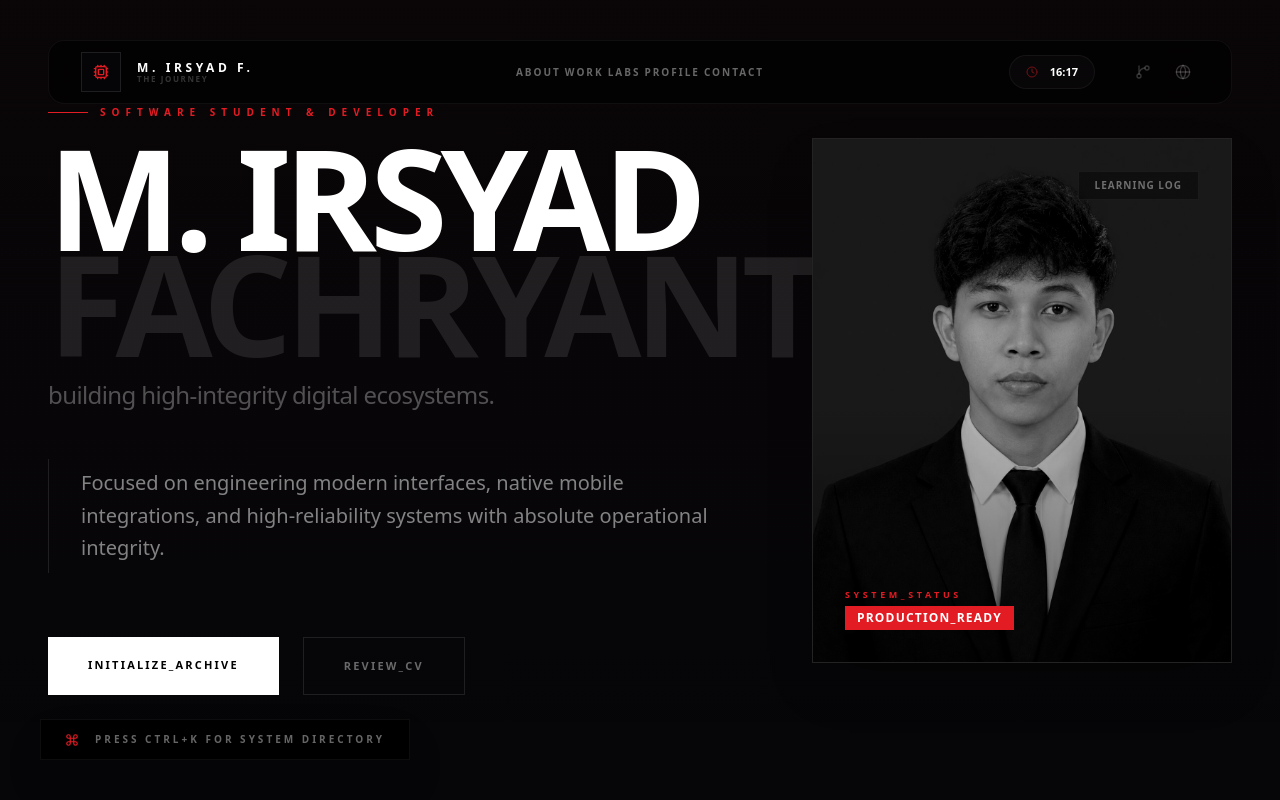
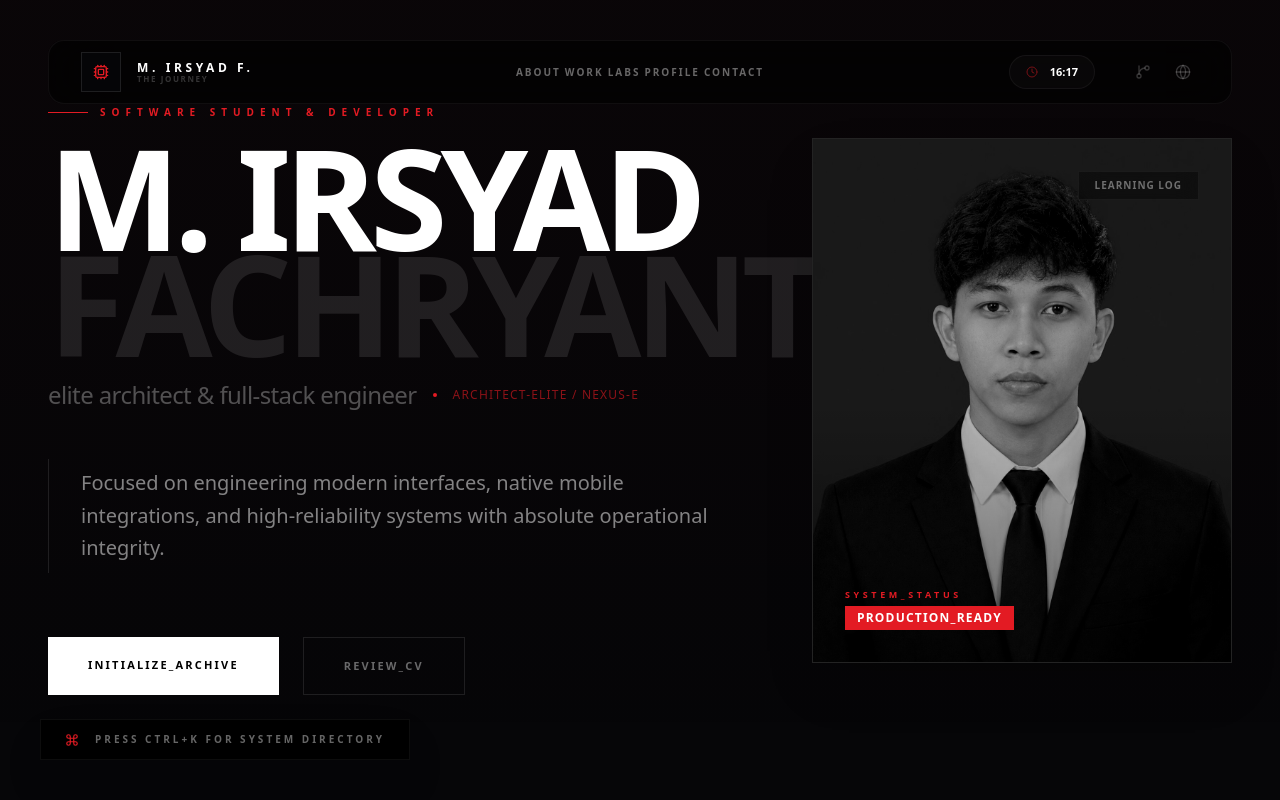
Before and after one commit to mirsydfchrynto/portfolio-irsyad, a Next.js app: page / in a window 1280 px wide. Shown: the top 800 px of the page. Built offline with nearby package versions, Linux system fonts and the light colour scheme.

Commit message:
chore: tidy portfolio & CV, initialize Architect-Elite group structure

```diff
--- a/src/app/page.tsx
+++ b/src/app/page.tsx
@@ -66,9 +66,15 @@ export default function Home() {
                   M. Irsyad <br/>
                   <span className="text-white/10 group-hover:text-[#E31B23] transition-colors duration-1000 ease-out">Fachryanto</span>
                 </h1>
-                <p className="text-white/30 font-display text-lg md:text-2xl tracking-tight lowercase max-w-xl">
-                  Building High-Integrity Digital Ecosystems.
-                </p>
+                <div className="flex items-center gap-4">
+                  <p className="text-white/30 font-display text-lg md:text-2xl tracking-tight lowercase">
+                    {introduction.subtitle}
+                  </p>
+                  <span className="w-1 h-1 rounded-full bg-[#E31B23]" />
+                  <p className="text-[#E31B23] font-mono text-xs tracking-widest uppercase opacity-60">
+                    {introduction.group}
+                  </p>
+                </div>
               </div>
 
               <p className="text-white/50 text-base md:text-xl leading-relaxed max-w-2xl font-medium border-l border-white/10 pl-6 md:pl-8 py-2">
--- a/src/components/ProjectDetailsModal.tsx
+++ b/src/components/ProjectDetailsModal.tsx
@@ -2,7 +2,7 @@
 
 import { useEffect } from "react";
 import { motion, AnimatePresence } from "framer-motion";
-import { X, GitBranch, ArrowUpRight, Zap, ShieldAlert, CheckCircle2, FolderTree, Info } from "lucide-react";
+import { X, GitBranch, ArrowUpRight, Zap, ShieldAlert, CheckCircle2, FolderTree, Info, Users2 } from "lucide-react";
 
 interface TimelineItem {
   label: string;
@@ -13,6 +13,12 @@ interface FailureRecovery {
   incident: string;
   rootCause: string;
   recovery: string;
+}
+
+interface Collaborator {
+  name: string;
+  role: string;
+  github?: string;
 }
 
 interface ProjectDetails {
@@ -29,6 +35,7 @@ interface ProjectDetails {
   timeline?: TimelineItem[];
   failureRecovery?: FailureRecovery;
   folderStructure?: string;
+  collaborators?: Collaborator[];
   journal: {
     context: string;
     whyBuilt: string;
@@ -141,6 +148,36 @@ export function ProjectDetailsModal({ project, isOpen, onClose }: ProjectDetails
                  </motion.section>
 
                  <motion.aside {...sectionReveal} className="lg:col-span-4 space-y-10">
+                    {/* Collaborators Section */}
+                    {project.collaborators && project.collaborators.length > 0 && (
+                      <div className="p-8 border border-white/5 bg-white/[0.01] space-y-8 mb-10">
+                        <div className="flex items-center gap-3">
+                          <Users2 size={14} className="text-[#E31B23]" />
+                          <span className="font-mono text-[9px] text-[#E31B23] font-black uppercase tracking-[0.4em]">Project_Collective</span>
+                        </div>
+                        <div className="space-y-6">
+                          {project.collaborators.map((member, i) => (
+                            <div key={i} className="group/member space-y-2">
+                              <div className="flex justify-between items-center">
+                                <span className="text-[11px] text-white font-black uppercase tracking-widest">{member.name}</span>
+                                {member.github && (
+                                  <a
+                                    href={member.github}
+                                    target="_blank"
+                                    rel="noopener noreferrer"
+                                    className="text-white/20 hover:text-[#E31B23] transition-colors"
+                                  >
+                                    <GitBranch size={12} />
+                                  </a>
+                                )}
+                              </div>
+                              <p className="text-[10px] text-white/30 font-mono uppercase tracking-wider">{member.role}</p>
+                            </div>
+                          ))}
+                        </div>
+                      </div>
+                    )}
+
                     <div className="p-8 border border-white/5 bg-white/[0.01] space-y-8">
                        <span className="font-mono text-[9px] text-[#E31B23] font-black uppercase tracking-[0.4em]">Success_Metrics</span>
                        <div className="space-y-6">
--- a/src/components/ProjectLabCard.tsx
+++ b/src/components/ProjectLabCard.tsx
@@ -1,5 +1,5 @@
 import { motion, useMotionValue, useSpring, useTransform } from "framer-motion";
-import { ArrowUpRight, GitBranch, FlaskConical, Layout, ShieldCheck } from "lucide-react";
+import { ArrowUpRight, GitBranch, FlaskConical, Layout, ShieldCheck, Users2 } from "lucide-react";
 import { Magnetic } from "./Magnetic";
 
 interface ProjectLabCardProps {
@@ -9,6 +9,7 @@ interface ProjectLabCardProps {
     tagline: string;
     tags: string[];
     links: { repo: string; visit: string };
+    collaborators?: any[];
   };
   onOpenDetails: () => void;
 }
--- a/src/config/portfolioData.ts
+++ b/src/config/portfolioData.ts
@@ -1,6 +1,7 @@
 export const introduction = {
   title: "M. Irsyad Fachryanto",
-  subtitle: "Software Architect & Full-Stack Engineer",
+  subtitle: "Elite Architect & Full-Stack Engineer",
+  group: "Architect-Elite / Nexus-E",
   bio: "I am a computer science student dedicated to engineering high-integrity digital ecosystems. My core expertise lies in Flutter, Kotlin Native, and Next.js. I prioritize scalable architecture, operational reliability, and clean structures over complex but fragile solutions. This archive documents my engineering journey, problem-solving methodologies, and system-level explorations."
 };
 
@@ -12,6 +13,9 @@ export const productionExperience = {
   tagline: "High-integrity dual-platform exam ecosystem featuring native Android Kiosk Mode and dynamic QR handshake authentication.",
   url: "https://okeybimbel.web.app/",
   image: "/okey_bimbel_preview.webp",
+  collaborators: [
+    { name: "M. Irsyad Fachryanto", role: "Lead Full-Stack Developer", github: "https://github.com/mirsydfchrynto" }
+  ],
   metrics: [
     "Managing live exam operations for hundreds of concurrent students with zero data loss.",
     "Automated centralized exam distribution and real-time monitoring workflows.",
@@ -51,6 +55,9 @@ export const blueprints = [
     tags: ["Flutter", "Dart", "Kotlin Native", "Next.js 16", "Firestore"],
     links: { visit: "", repo: "https://github.com/mirsydfchrynto/CBT-System" },
     image: "/secure_cbt_ui.webp",
+    collaborators: [
+      { name: "M. Irsyad Fachryanto", role: "Lead System Architect", github: "https://github.com/mirsydfchrynto" }
+    ],
     overview: "Secure CBT Master focuses on creating an isolated exam environment. It uses hardware-level window flags to block screenshots and screencasts.",
     folderStructure: `cbt-system/
 ├── mobile-cbt/ (Flutter)
@@ -85,6 +92,9 @@ export const blueprints = [
     tags: ["Flutter", "Dart", "Firebase App Check", "Next.js", "NoSQL"],
     links: { visit: "", repo: "https://github.com/mirsydfchrynto/GEGES_Capstone" },
     image: "/geges_barber_ui.webp",
+    collaborators: [
+      { name: "M. Irsyad Fachryanto", role: "Lead Full-Stack Developer", github: "https://github.com/mirsydfchrynto" }
+    ],
     overview: "A comprehensive solution for barbershop management, featuring customer booking apps and owner dashboards for workforce management.",
     folderStructure: `geges-barber/
 ├── lib/
@@ -108,7 +118,7 @@ export const blueprints = [
   },
   {
     id: "03",
-    title: "VisionSafe (EyeGuardian)",
+    title: "capstone-pt2 (VisionSafe)",
     tagline: "On-device AI eye-fatigue mitigation system using MediaPipe Face Mesh for real-time distance monitoring.",
     curiosity: "Can we reduce Computer Vision Syndrome using Edge AI without sending visual data to a server?",
     systemsExplored: "Flutter, MediaPipe Face Mesh (Edge AI), Background Services, Local Notifications, SQLite.",
@@ -117,6 +127,10 @@ export const blueprints = [
     tags: ["Flutter", "MediaPipe", "Edge AI", "Computer Vision"],
     links: { visit: "", repo: "https://github.com/mirsydfchrynto/visionsafe-app" },
     image: "/avatar.jpg",
+    collaborators: [
+      { name: "M. Irsyad Fachryanto", role: "AI Research Lead", github: "https://github.com/mirsydfchrynto" },
+      { name: "Marsha Dwi Lucyana", role: "UI/UX & Research Analyst", github: "https://github.com/marshadwi" }
+    ],
     overview: "VisionSafe uses Edge AI to monitor if a user is too close to the screen or blinking infrequently, providing real-time alerts.",
     failureRecovery: {
       incident: "Background processing killed by Android System due to high resource usage.",
--- a/src/config/resume.html
+++ b/src/config/resume.html
@@ -257,7 +257,7 @@
       <div class="header-left">
         <div class="name-title">
           <h1>M. IRSYAD FACHRYANTO</h1>
-          <div class="title-sub">Mobile Engineer & Full-Stack Developer</div>
+          <div class="title-sub">Elite Architect & Full-Stack Engineer</div>
         </div>
         <div class="contact-grid">
           <div class="contact-col">
```
Also changed, not shown: src/config/pdfBase64.ts (+1 -1 lines), public/resume/CV M.IRSYAD FACHRYANTO.txt, 2 other files (tests, documents, lock files or other folders).
